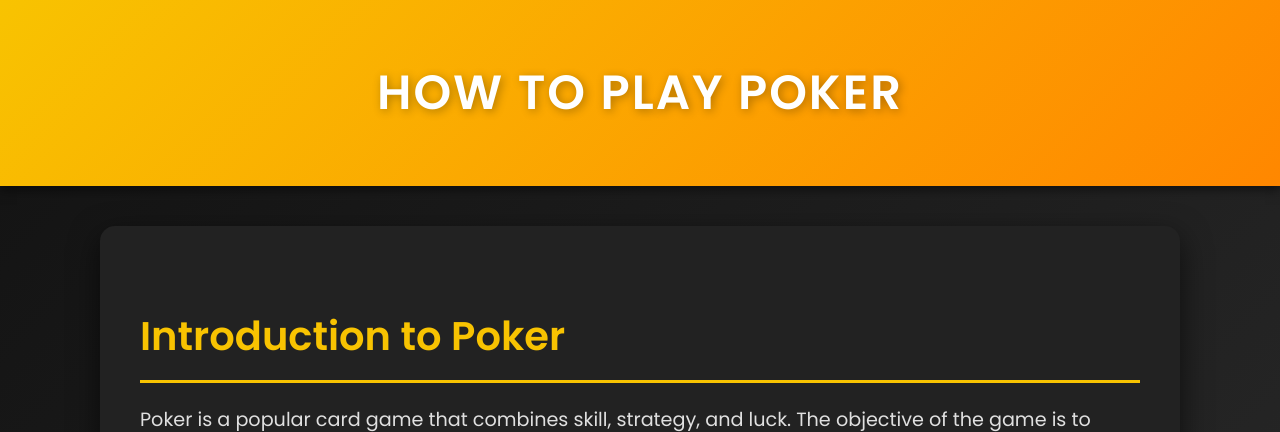
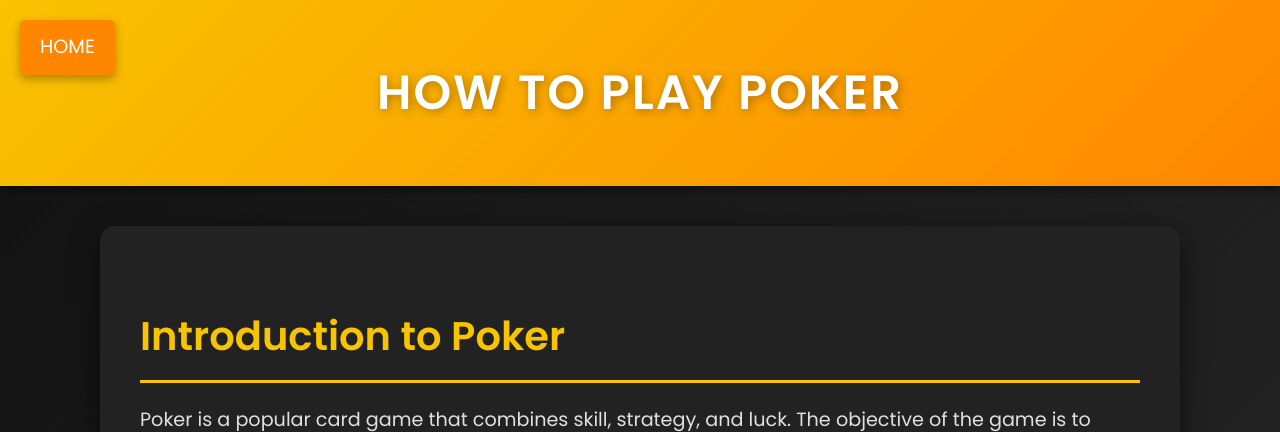
Before and after one commit to NickEscc/addiction-website, a Django app: page /HowToPlay/ in a window 1280 px wide. Shown: the top 432 px of the page. Run offline with Django 5.2, Linux system fonts and the light colour scheme.

Commit message:
Updated Home, HowItWorks, and HowToPlay

```diff
--- a/website/templates/website/HowToPlay.html
+++ b/website/templates/website/HowToPlay.html
@@ -26,6 +26,7 @@
             padding: 50px 20px;
             text-align: center;
             box-shadow: 0 4px 10px rgba(0, 0, 0, 0.5);
+            position: relative;
         }
 
         header h1 {
@@ -36,6 +37,27 @@
             letter-spacing: 2px;
             text-shadow: 2px 2px 10px rgba(0, 0, 0, 0.3);
         }
+
+        .home-button {
+    position: absolute;
+    top: 20px;
+    left: 20px;
+    background-color: #ff8700;
+    color: #fff;
+    padding: 10px 20px;
+    font-size: 1.2em;
+    text-transform: uppercase;
+    border: none;
+    border-radius: 5px;
+    cursor: pointer;
+    box-shadow: 0 4px 10px rgba(0, 0, 0, 0.3);
+    transition: background-color 0.3s ease;
+    text-decoration: none; /* This removes the underline */
+}
+
+.home-button:hover {
+    background-color: #f8c301;
+}
 
         /* Main Content Area */
         main {
@@ -137,6 +159,8 @@
 <body>
 
     <header>
+        <!-- Home Button -->
+        <a href="{% url 'home' %}" class="home-button">Home</a>
         <h1>How to Play Poker</h1>
     </header>
 
@@ -245,3 +269,7 @@ nextBtn.addEventListener('click', () => {
 
 // Initial call to show the first ranking
 showRanking(currentIndex);
+    </script>
+
+</body>
+</html>
--- a/website/templates/website/home.html
+++ b/website/templates/website/home.html
@@ -97,8 +97,8 @@
 
         <!-- Centered links (How It Works, How to Play, Play Now) -->
         <div class="nav-center">
-            <a href="how-it-works.html" class="nav-btn">How It Works</a>
-            <a href="HowToPlay.html" class="nav-btn">How to Play</a>
+            <a href="HowItWorks" class="nav-btn">How It Works</a>
+            <a href="HowToPlay" class="nav-btn">How to Play</a>
             <a href="play-now.html" class="nav-btn">Play Now</a>
         </div>
 
```
Also changed, not shown: website/templates/website/HowItWorks.html (+27 -5 lines).
